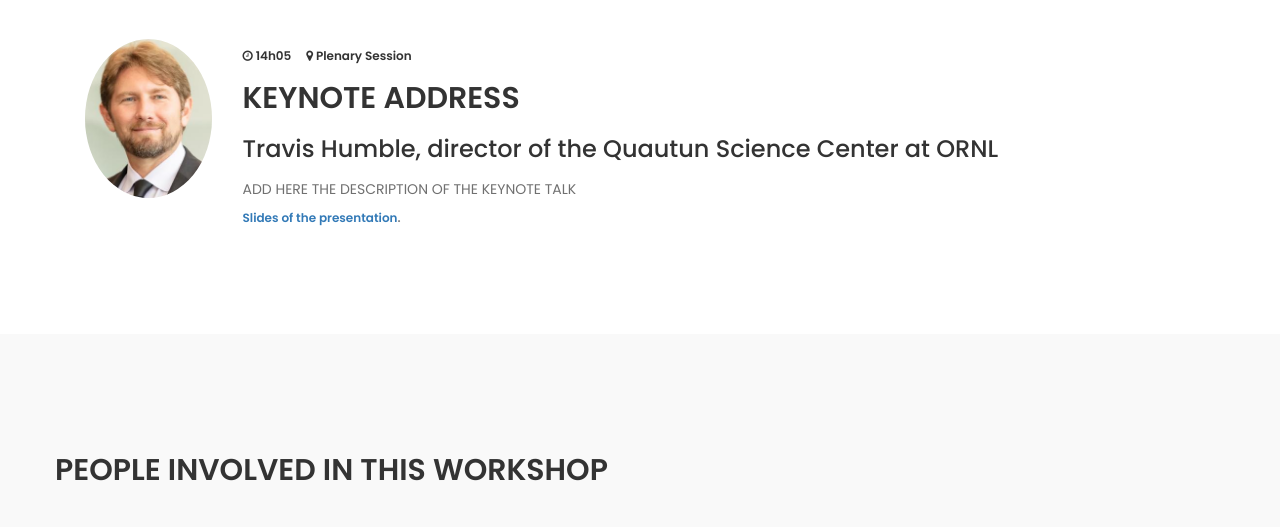
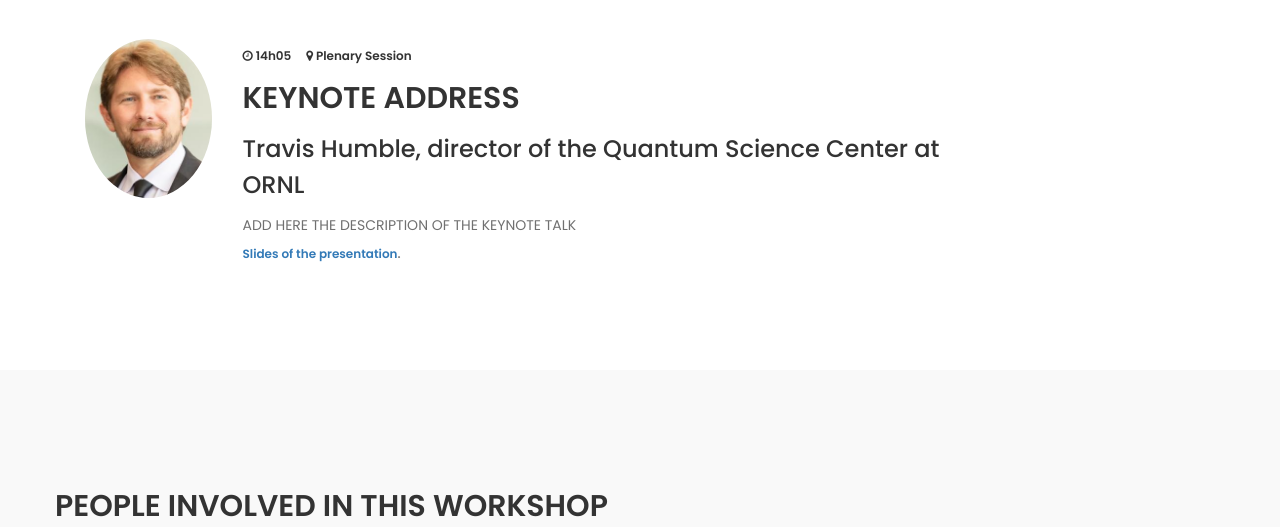
Before and after one commit to qruch-workshop/qruch-workshop, a plain HTML site: page index.html in a window 1280 px wide. Shown: the part 3102-3629 px from the top of the page. Drawn offline with Linux system fonts and the light colour scheme.

Commit message:
fix typo
Signed-off-by: Philippe DENIEL <philippe.deniel@cea.fr>

```diff
--- a/index.html
+++ b/index.html
@@ -281,7 +281,7 @@ mark {
 								<span><i class="fa fa-map-marker"></i> Plenary Session</span>
 							</h6>
 							<h2> Keynote Address </h2>
-							<h3> Travis Humble, director of the Quautun Science Center at ORNL </h3>
+							<h3> Travis Humble, director of the Quantum Science Center at ORNL </h3>
                             				<p>  ADD HERE THE DESCRIPTION OF THE KEYNOTE TALK</p>
 							<h4> <a href="slides/coming-soon.pdf">Slides of the presentation</a>. </h4>
 						</div>
```
